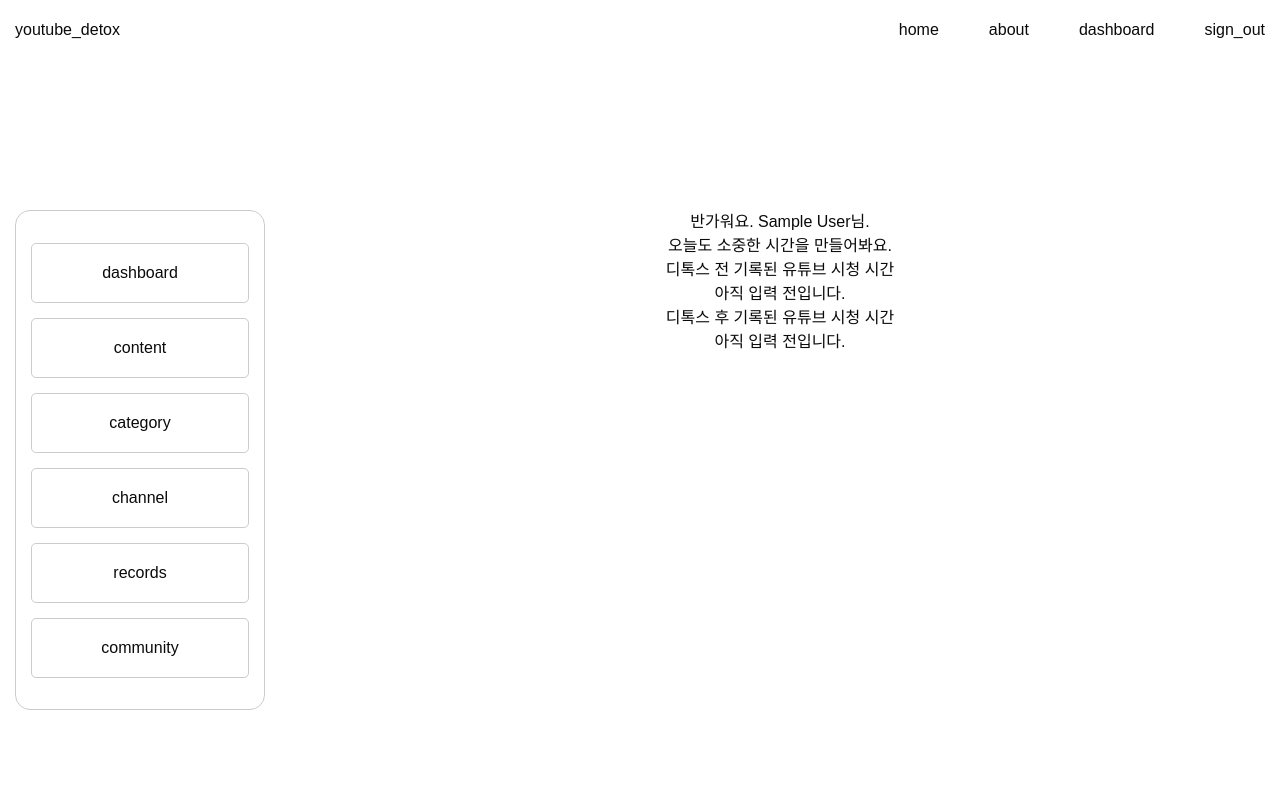
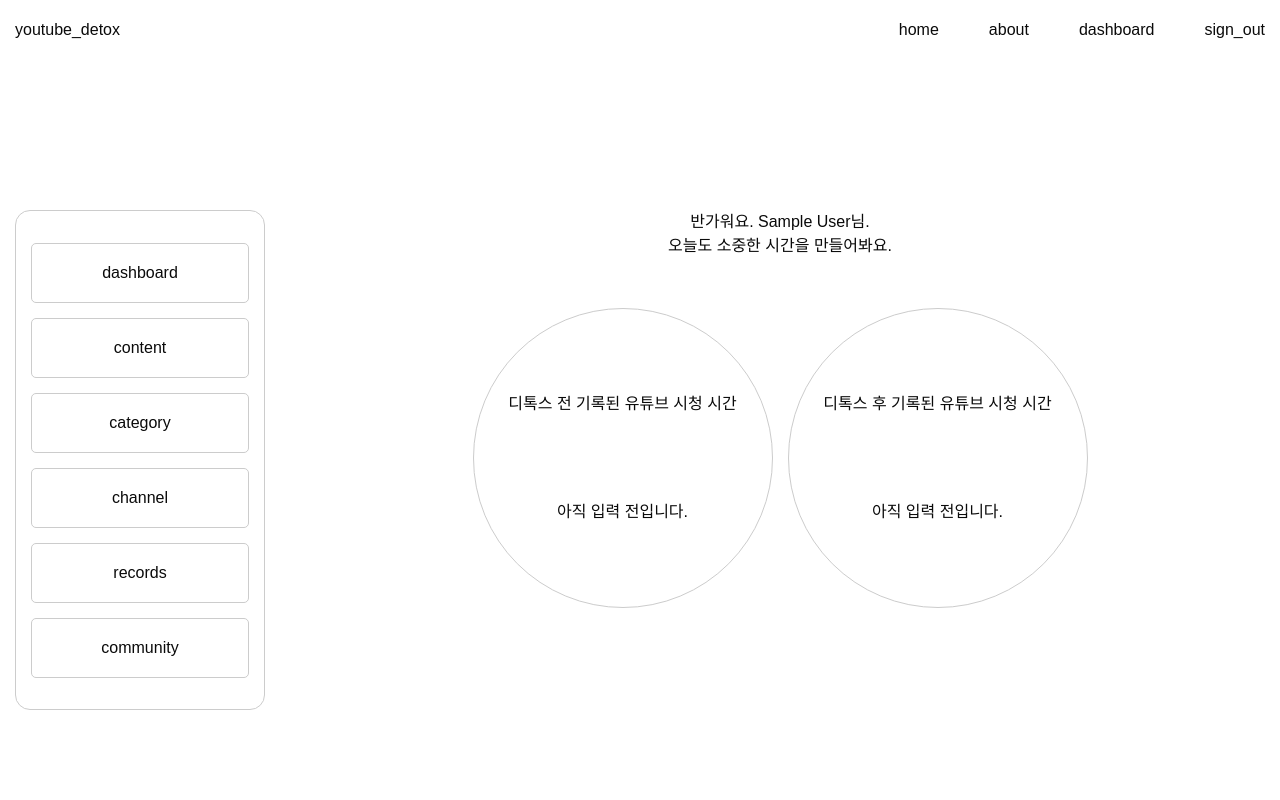
Before and after one commit to parklego/youtube_detox, a Next.js app: page /dashboard in a window 1280 px wide. Shown: the top 800 px of the page. Built offline with nearby package versions, Linux system fonts and the light colour scheme; no server answers; the database is empty; sample sign-in values are in the browser's storage; a web font is replaced by a local one.

Commit message:
대시보드 스타일링

```diff
--- a/src/app/dashboard/page.module.css
+++ b/src/app/dashboard/page.module.css
@@ -2,7 +2,7 @@
   display: flex;
   justify-content: center;
   /* align-items: center; */
-  /* height: 100vh; */
+  min-height: 100vh;
 }
 
 .wrapper {
@@ -59,6 +59,29 @@
   height: 60px;
 }
 
+.recordWrapper {
+  display: flex;
+  flex-wrap: wrap;
+  justify-content: center;
+  align-items: center;
+
+  margin-top: 50px;
+
+  gap: 15px;
+}
+
+.timeWrapper {
+  display: flex;
+  flex-direction: column;
+  flex-wrap: wrap;
+  justify-content: space-evenly;
+  align-items: center;
+  min-width: 300px;
+  min-height: 300px;
+  border-radius: 50%;
+  border: 1px solid #ccc;
+}
+
 @media (max-width: 767px) {
   .wrapper {
     flex-direction: column;
```
